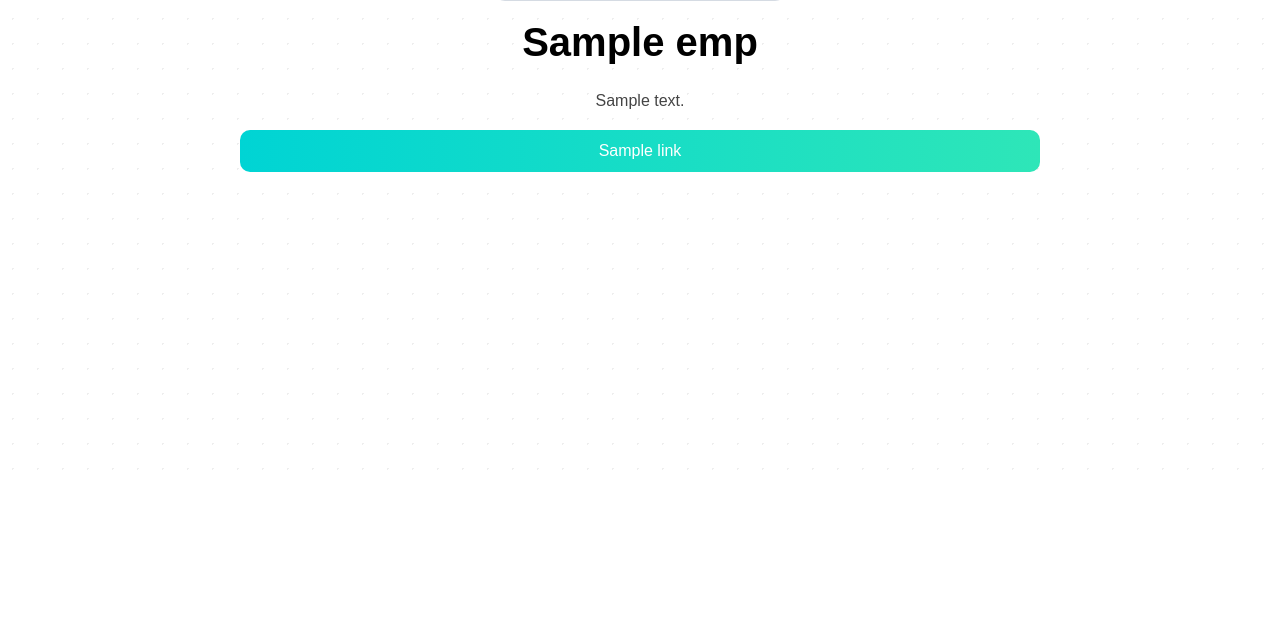
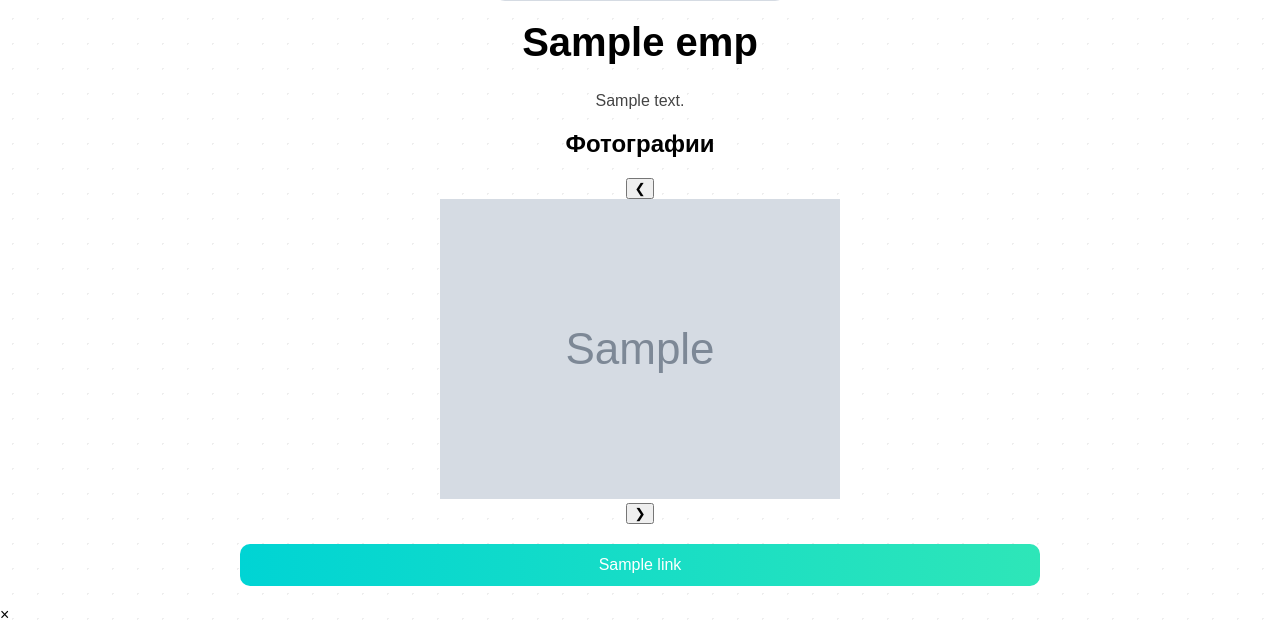
Before and after one commit to flowerdi16/vmnsite, a Python web app: template templates/detail.html in a window 1280 px wide. Shown: the part 319-943 px from the top of the page. Before the commit the page ends 789 px from the top, so only its background shows below. Run offline with Jinja, Linux system fonts and the light colour scheme; the template is opened without the code that fills it: most values are stand-ins (such as "Sample title", 1, 10 or a date in 2020); grey boxes marked "Sample" are stand-in pictures.

Commit message:
Update detail.html

```diff
--- a/templates/detail.html
+++ b/templates/detail.html
@@ -32,6 +32,38 @@
         {{ emp.full_desc }}
     </p>
 
+    {% if gallery %}
+
+<h2 class="gallery-title">Фотографии</h2>
+
+<div class="gallery-wrapper">
+
+    <button class="gallery-btn"
+            onclick="scrollGallery(-300)">
+        ❮
+    </button>
+
+    <div class="gallery" id="gallery">
+
+        {% for img in gallery %}
+            <img
+                src="{{ img.image_url }}"
+                class="gallery-img"
+                onclick="openImage('{{ img.image_url }}')"
+            >
+        {% endfor %}
+
+    </div>
+
+    <button class="gallery-btn"
+            onclick="scrollGallery(300)">
+        ❯
+    </button>
+
+</div>
+
+{% endif %}
+
     <!-- ССЫЛКИ -->
     <div class="links">
 
@@ -49,5 +81,38 @@
 
 </div>
 
+<div id="imageModal" class="image-modal">
+
+    <span class="close-modal"
+          onclick="closeImage()">
+        ×
+    </span>
+
+    <img id="modalImage"
+         class="modal-image">
+
+</div>
+
+<script>
+
+function scrollGallery(amount){
+    document.getElementById("gallery")
+    .scrollBy({
+        left: amount,
+        behavior: "smooth"
+    });
+}
+
+function openImage(src){
+    document.getElementById("modalImage").src = src;
+    document.getElementById("imageModal").style.display = "flex";
+}
+
+function closeImage(){
+    document.getElementById("imageModal").style.display = "none";
+}
+
+</script>
+
 </body>
 </html>
```
